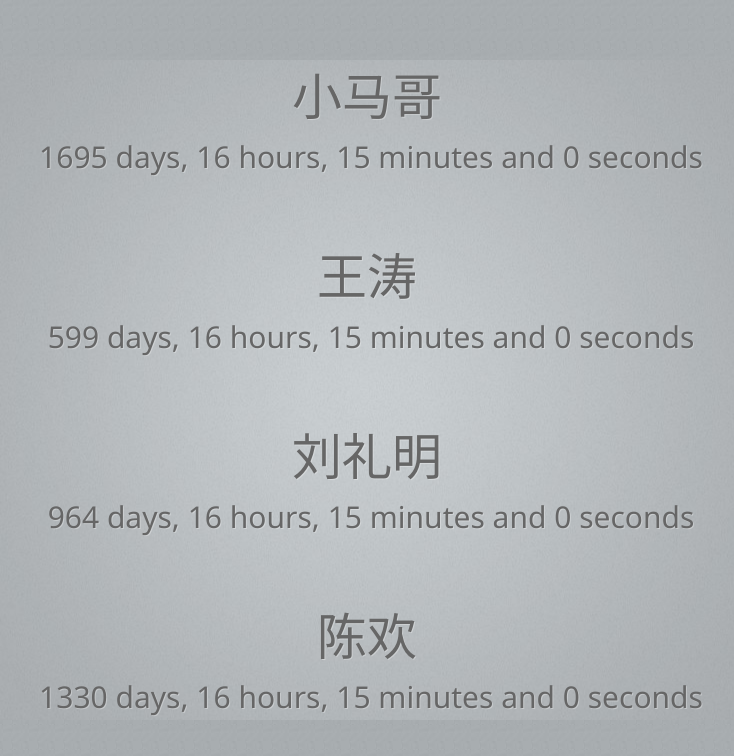
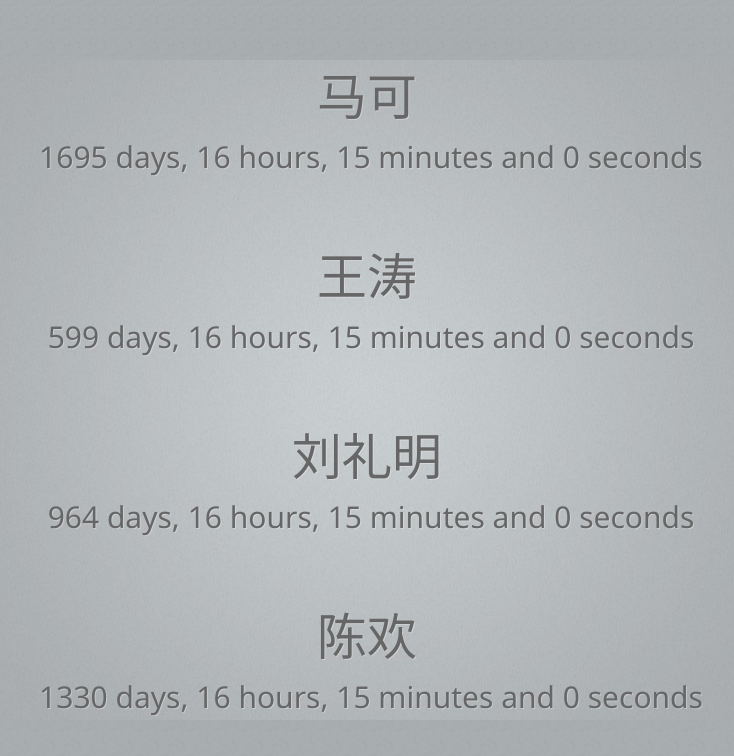
Before and after one commit to SherlockGn/rabbit_task, a plain HTML site: page countdown/index.html in a window 1280 px wide. Shown: the whole page, without its empty margins (273-1007 px from the left). Drawn offline with Linux system fonts and the light colour scheme.

Commit message:
name modification

```diff
--- a/countdown/index.html
+++ b/countdown/index.html
@@ -18,7 +18,7 @@
     </head>
 
     <body>
-        <div class="messageclass">小马哥</div>
+        <div class="messageclass">马可</div>
         <div id="countdown1" class='countdownclass' style="display: none"></div>
         <p id="note1" class='nodeclass'></p>
 
```
